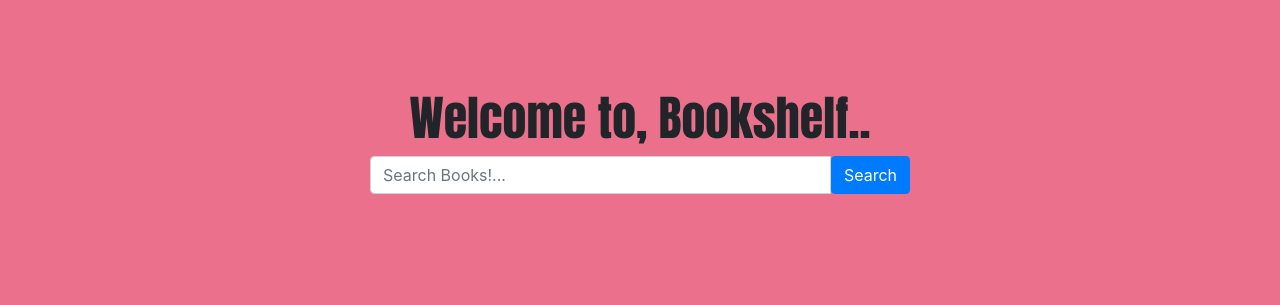
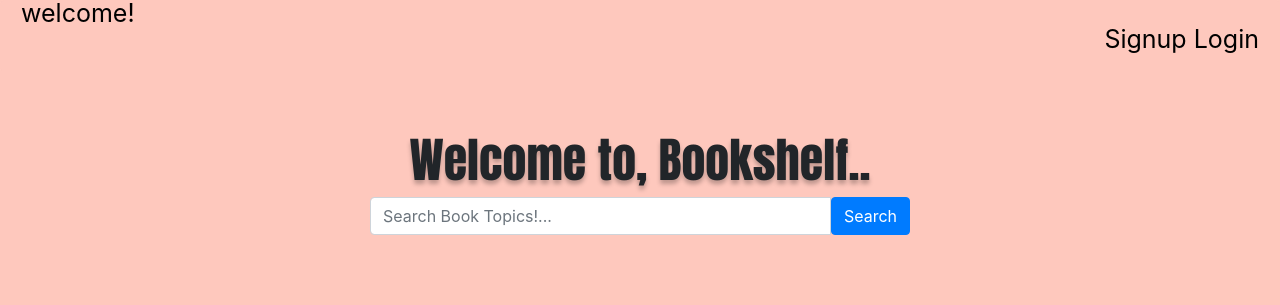
Before and after one commit to vxnessaperez/Final_Project, a Django app: template templates/bookshelf/home.html in a window 1280 px wide. Shown: the top 305 px of the page. Run offline with Django 4.2, Linux system fonts and the light colour scheme; the template is opened without the code that fills it, so the values that code supplies are empty; some libraries are stand-ins or nearby versions.

Commit message:
register page loads user back to loginpage

```diff
--- a/bookshelf/models.py
+++ b/bookshelf/models.py
@@ -1,5 +1,9 @@
+from collections import UserDict
 from django.db import models
 from django.contrib.auth.models import AbstractUser
 
 class User(AbstractUser):
     pass
+User.is_staff = False
+User.is_active = True
+User.is_superuser = False
--- a/core/urls.py
+++ b/core/urls.py
@@ -16,9 +16,14 @@ Including another URLconf
 from django.contrib import admin
 from django.urls import path
 from bookshelf import views
+from django.contrib.auth import views as auth_views
+
 
 urlpatterns = [
     path('admin/', admin.site.urls),
     path('', views.index, name="home"),
     path('book.html', views.book_detail, name="viewUrl"),
+    path('register/login', views.register, name='register'),
+    path('accounts/login/', auth_views.LoginView.as_view(template_name='bookshelf/login.html'), name='login'),
+    path('logout/', auth_views.LogoutView.as_view(template_name='bookshelf/logout.html'), name='logout'),
 ]
--- a/static/css/style.css
+++ b/static/css/style.css
@@ -1,23 +1,52 @@
 body {
-    background-color: #eb708b;
+    background-color: #fec8bd;
     height: 100%;
 }
 
 .center {
     margin: auto;
-    margin-top: 90px;
+    margin-top: 60px;
 }
 
 #header {
-    font-family:Impact, Haettenschweiler, 'Arial Narrow Bold', sans-serif;
+    font-family: Impact, Haettenschweiler, 'Arial Narrow Bold', sans-serif;
     font-size: 3rem;
+    text-shadow: 0px 4px 4px rgba(0, 0, 0, 0.25);
+
 }
 
 h2 {
-    font-family:Impact, Haettenschweiler, 'Arial Narrow Bold', sans-serif;
+    font-family: Impact, Haettenschweiler, 'Arial Narrow Bold', sans-serif;
 }
 
 .book-list {
-    margin-top: 50px;
+    margin-top: 25px;
     visibility: hidden;
 }
+
+.alert-success {
+    background-color: #fec8bd;
+    color: black;
+    font-family: 'Inter';
+    font-style: normal;
+    font-weight: 400;
+    font-size: 25px;
+    text-align: right;
+    border-color: #fec8bd;
+}
+
+h3 {
+    background-color: #fec8bd;
+    color: black;
+    font-family: 'Inter';
+    font-style: normal;
+    font-weight: 400;
+    font-size: 25px;
+    line-height: 0px;
+    text-align: left;
+}
+
+a {
+    color: #000000;
+
+}
--- a/templates/bookshelf/home.html
+++ b/templates/bookshelf/home.html
@@ -1,22 +1,36 @@
 <!DOCTYPE html>
 <html lang="en" dir="ltr">
+
 <head>
     <meta charset="utf-8">
     <title>Bookhelf</title>
     <link href="https://fonts.googleapis.com/css?family=Righteous" rel="stylesheet">
 </head>
+
 <body>
+    {% if user.is_authenticated %}
+    <div class="alert alert-success" role="alert">
+        <h3>welcome, {{ user.username }} !</h3>
+        <a href="{% url 'logout' %}">logout?</a>
+    </div>
+    {% else %}
+    <div class="alert alert-success" role="alert">
+        <h3>welcome!</h3>
+        <a href="{% url 'register' %}">Signup</a>
+        <a href="{% url 'login' %}">Login</a>
+    </div>
+    {% endif %}
     <div class="container">
         <div id="title" class="center">
             <h1 id="header" class="text-center mt-5">Welcome to, Bookshelf..</h1>
             <div class="row">
                 <div id="input" class="input-group mx-auto col-lg-6 col-md-8 col-sm-12">
-            <input id="search-box" type="text" class="form-control" placeholder="Search Books!...">
+                    <input id="search-box" type="text" class="form-control" placeholder="Search Book Topics!...">
                     <button id="search" class="btn btn-primary" onclick="">Search</button>
                 </div>
             </div>
         </div>
-      <div class="book-list" >
+        <div class="book-list">
             <h2 class="text-center">search results</h2>
             <div id="list-output" class="">
                 <div class="row">
@@ -28,12 +42,16 @@
         </div>
     </div>
 
-    <link rel="stylesheet" href="https://stackpath.bootstrapcdn.com/bootstrap/4.1.3/css/bootstrap.min.css" integrity="sha384-MCw98/SFnGE8fJT3GXwEOngsV7Zt27NXFoaoApmYm81iuXoPkFOJwJ8ERdknLPMO" crossorigin="anonymous">
+    <link rel="stylesheet" href="https://stackpath.bootstrapcdn.com/bootstrap/4.1.3/css/bootstrap.min.css"
+        integrity="sha384-MCw98/SFnGE8fJT3GXwEOngsV7Zt27NXFoaoApmYm81iuXoPkFOJwJ8ERdknLPMO" crossorigin="anonymous">
     <!-- <script src="https://code.jquery.com/jquery-3.3.1.slim.min.js" integrity="sha384-q8i/X+965DzO0rT7abK41JStQIAqVgRVzpbzo5smXKp4YfRvH+8abtTE1Pi6jizo" crossorigin="anonymous"></script> -->
-    <script src="https://cdnjs.cloudflare.com/ajax/libs/popper.js/1.14.3/umd/popper.min.js" integrity="sha384-ZMP7rVo3mIykV+2+9J3UJ46jBk0WLaUAdn689aCwoqbBJiSnjAK/l8WvCWPIPm49" crossorigin="anonymous"></script>
+    <script src="https://cdnjs.cloudflare.com/ajax/libs/popper.js/1.14.3/umd/popper.min.js"
+        integrity="sha384-ZMP7rVo3mIykV+2+9J3UJ46jBk0WLaUAdn689aCwoqbBJiSnjAK/l8WvCWPIPm49"
+        crossorigin="anonymous"></script>
     <!-- <script src="https://stackpath.bootstrapcdn.com/bootstrap/4.1.3/js/bootstrap.min.js" integrity="sha384-ChfqqxuZUCnJSK3+MXmPNIyE6ZbWh2IMqE241rYiqJxyMiZ6OW/JmZQ5stwEULTy" crossorigin="anonymous"></script> -->
     <script src="https://code.jquery.com/jquery-3.1.0.js"></script>
     <link rel="stylesheet" href="static/css/style.css">
     <script src="static/scripts/main.js"></script>
 </body>
+
 </html>
```
Also changed, not shown: bookshelf/forms.py (added, +14 -0 lines), bookshelf/views.py (+51 -1 lines), core/settings.py (+7 -1 lines), templates/bookshelf/book.html (+9 -6 lines), templates/bookshelf/login.html (added, +11 -0 lines), templates/bookshelf/logout.html (added, +9 -0 lines), templates/bookshelf/register.html (added, +17 -0 lines). Lines whose indentation alone changed are shown as unchanged.
